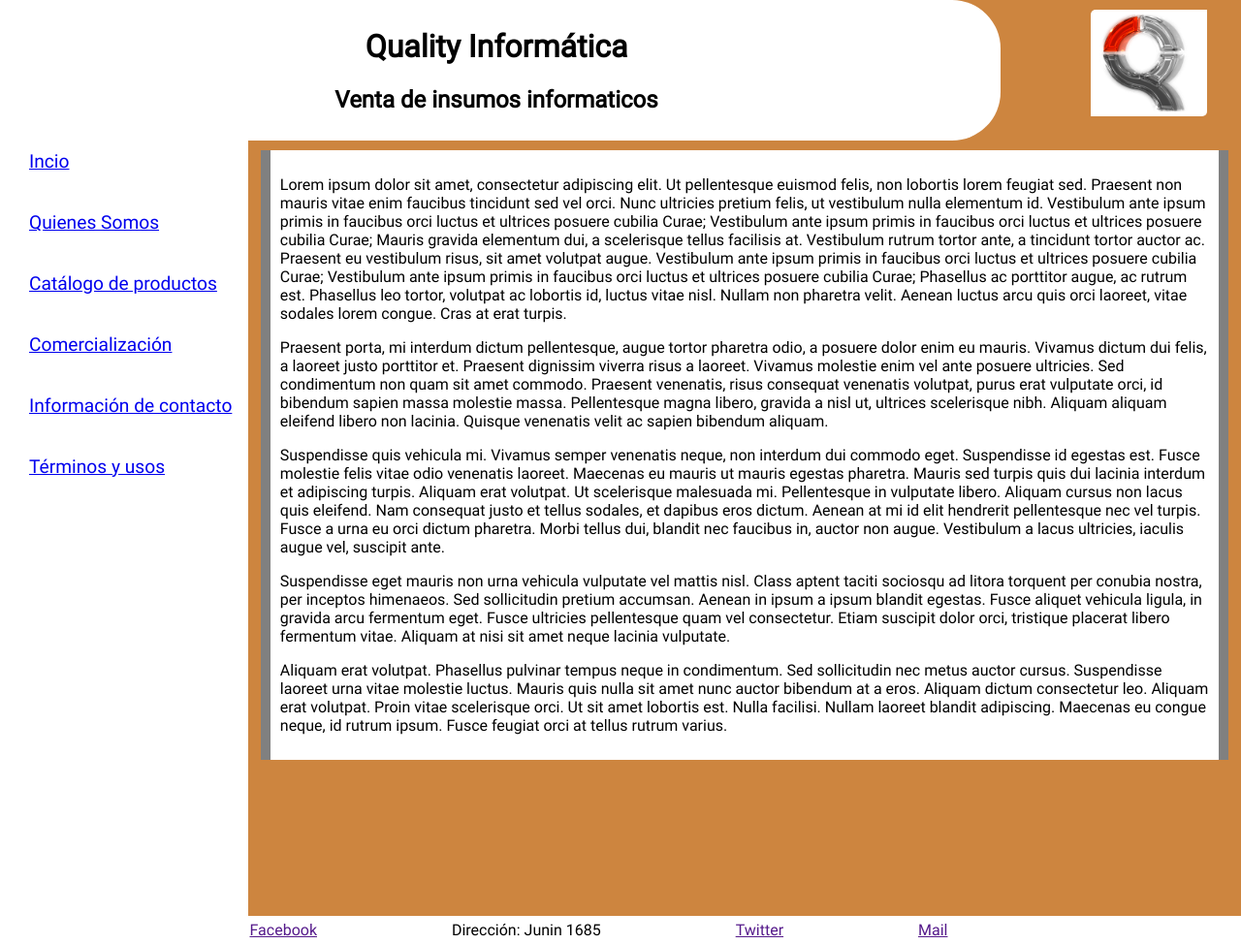
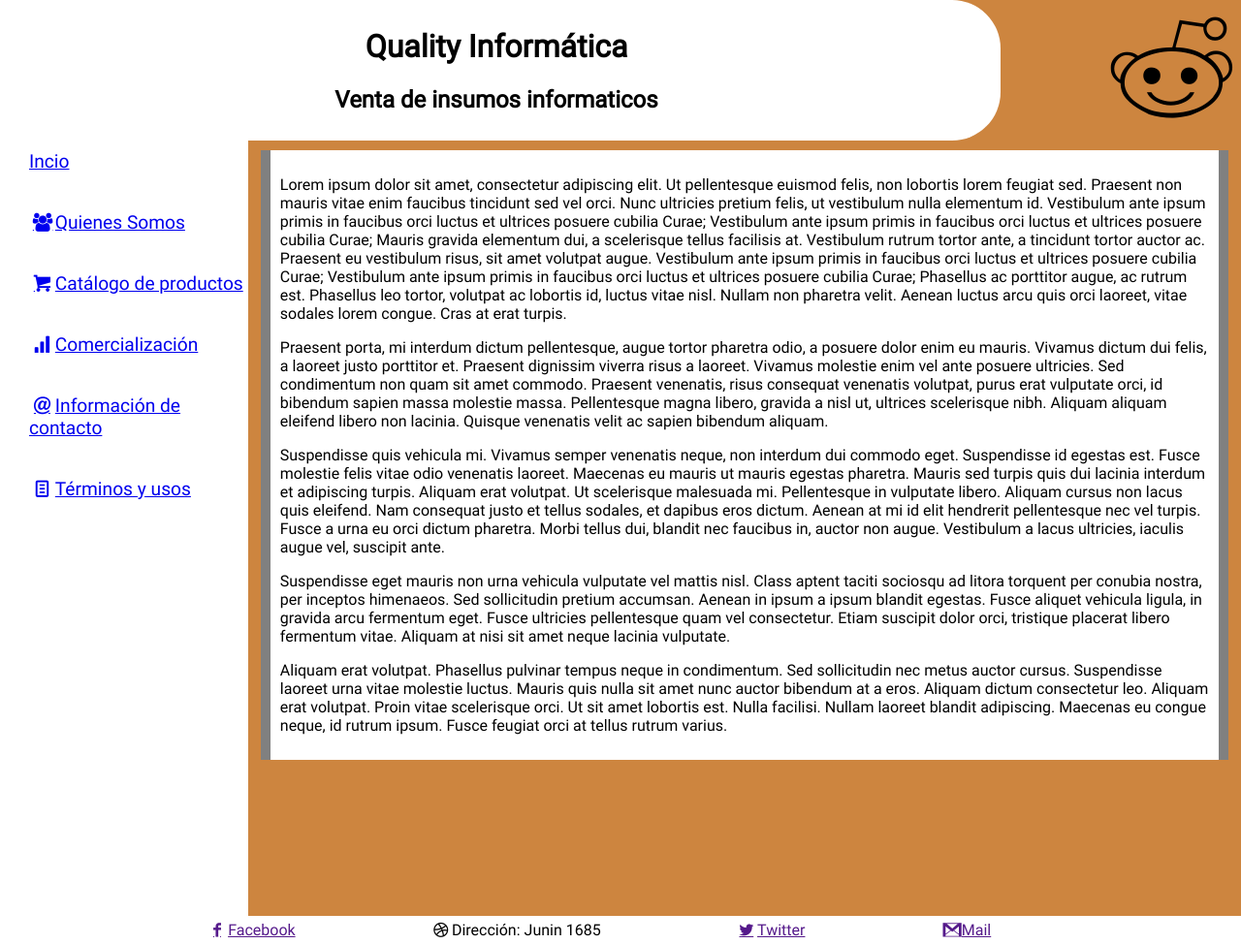
Before and after one commit to facurubin/Genux, a PHP site: page / in a window 1280 px wide. Shown: the whole page at 97% size. Run offline with PHP 8.4, Linux system fonts and the light colour scheme.

Commit message:
Agregue font icons

```diff
--- a/css/estilo.css
+++ b/css/estilo.css
@@ -1,3 +1,59 @@
+@font-face {
+  font-family: 'iconos';
+  src: url('../font/iconos.eot?32258613');
+  src: url('../font/iconos.eot?32258613#iefix') format('embedded-opentype'),
+       url('../font/iconos.woff?32258613') format('woff'),
+       url('../font/iconos.ttf?32258613') format('truetype'),
+       url('../font/iconos.svg?32258613#iconos') format('svg');
+  font-weight: normal;
+  font-style: normal;
+}
+
+ [class^="icono-"]:before, [class*=" icono-"]:before {
+  font-family: "iconos";
+  font-style: normal;
+  font-weight: normal;
+  speak: none;
+
+  display: inline-block;
+  text-decoration: inherit;
+  width: 1em;
+  margin-right: .2em;
+  text-align: center;
+  /* opacity: .8; */
+
+  /* For safety - reset parent styles, that can break glyph codes*/
+  font-variant: normal;
+  text-transform: none;
+
+  /* fix buttons height, for twitter bootstrap */
+  line-height: 1em;
+
+  /* Animation center compensation - margins should be symmetric */
+  /* remove if not needed */
+  margin-left: .2em;
+
+  /* you can be more comfortable with increased icons size */
+  /* font-size: 120%; */
+
+  /* Uncomment for 3D effect */
+  /* text-shadow: 1px 1px 1px rgba(127, 127, 127, 0.3); */
+}
+
+.icono-mail:before { content: '\e805'; } /* '' */
+.icono-gmail:before { content: '\e80d'; } /* '' */
+.icono-users:before { content: '\e800'; } /* '' */
+.icono-tag:before { content: '\e801'; } /* '' */
+.icono-thumbs-up-alt:before { content: '\e803'; } /* '' */
+.icono-doc-text:before { content: '\e80a'; } /* '' */
+.icono-basket:before { content: '\e806'; } /* '' */
+.icono-mail-alt:before { content: '\e804'; } /* '' */
+.icono-twitter:before { content: '\e807'; } /* '' */
+.icono-facebook:before { content: '\e808'; } /* '' */
+.icono-at:before { content: '\e80b'; } /* '' */
+.icono-dribbble:before { content: '\e80c'; } /* '' */
+.icono-logo:before { content: '\e80e'; } /* '' */
+.icono-chart-bar:before { content: '\e809'; } /* '' */
 
 @font-face {
   font-family: 'Roboto';
@@ -71,13 +127,5 @@ footer a, footer p
 	height: 110px;
 	margin: -135px 35px 0px 0px;
 	float: right;
-	background: white;
-	border-radius: 15px 0px 5px 0px;
-	-moz-border-radius: 5px 0px 5px 0px;
-	-webkit-border-radius: 5px 0px 5px 0px;
+	font-size: 6.5em;
 }
-#logo img
-{
-	padding: 5px;
-	height: 100px;
-}
--- a/index.html
+++ b/index.html
@@ -13,15 +13,15 @@
 	  			<h1>Quality Informática</h1>
 	  			<h2>Venta de insumos informaticos</h2>
 	  	</header>
-	  	<div id="logo"><img  src="img/logo.png" alt="logo"></div>
+	  	<div id="logo" class="icono-logo"></div>
 	  	<aside>
 		  	<nav>
 		  			<p><a href="#">Incio</a></p>
-		  			<p><a href="#">Quienes Somos</a></p>
-		  			<p><a href="#">Catálogo de productos</a></p>
-		  			<p><a href="#">Comercialización</a></p>
-		  			<p><a href="#">Información de contacto</a></p>
-		  			<p><a href="#">Términos y usos</a></p>
+		  			<p><a href="#" class="icono-users">Quienes Somos</a></p>
+		  			<p><a href="#" class="icono-basket">Catálogo de productos</a></p>
+		  			<p><a href="#" class="icono-chart-bar">Comercialización</a></p>
+		  			<p><a href="#" class="icono-at">Información de contacto</a></p>
+		  			<p><a href="#" class="icono-doc-text">Términos y usos</a></p>
 		  	</nav>
 		</aside>
 	  	<section>
@@ -44,10 +44,10 @@
 	  		</article>
 	  	</section>
 	  	<footer>
-	  		<a href="">Facebook</a>
-	  		<p>Dirección: Junin 1685</p>
-	  		<a href="">Twitter</a>
-	  		<a href="">Mail</a>
+	  		<a href="" class="icono-facebook">Facebook</a>
+	  		<p class="icono-dribbble">Dirección: Junin 1685</p>
+	  		<a href="" class="icono-twitter">Twitter</a>
+	  		<a href="" class="icono-gmail">Mail</a>
 	  	</footer>
 	</body>
 </html>
```
Also changed, not shown: font/iconos.ttf (added), font/iconos.woff (added), 2 other files.
